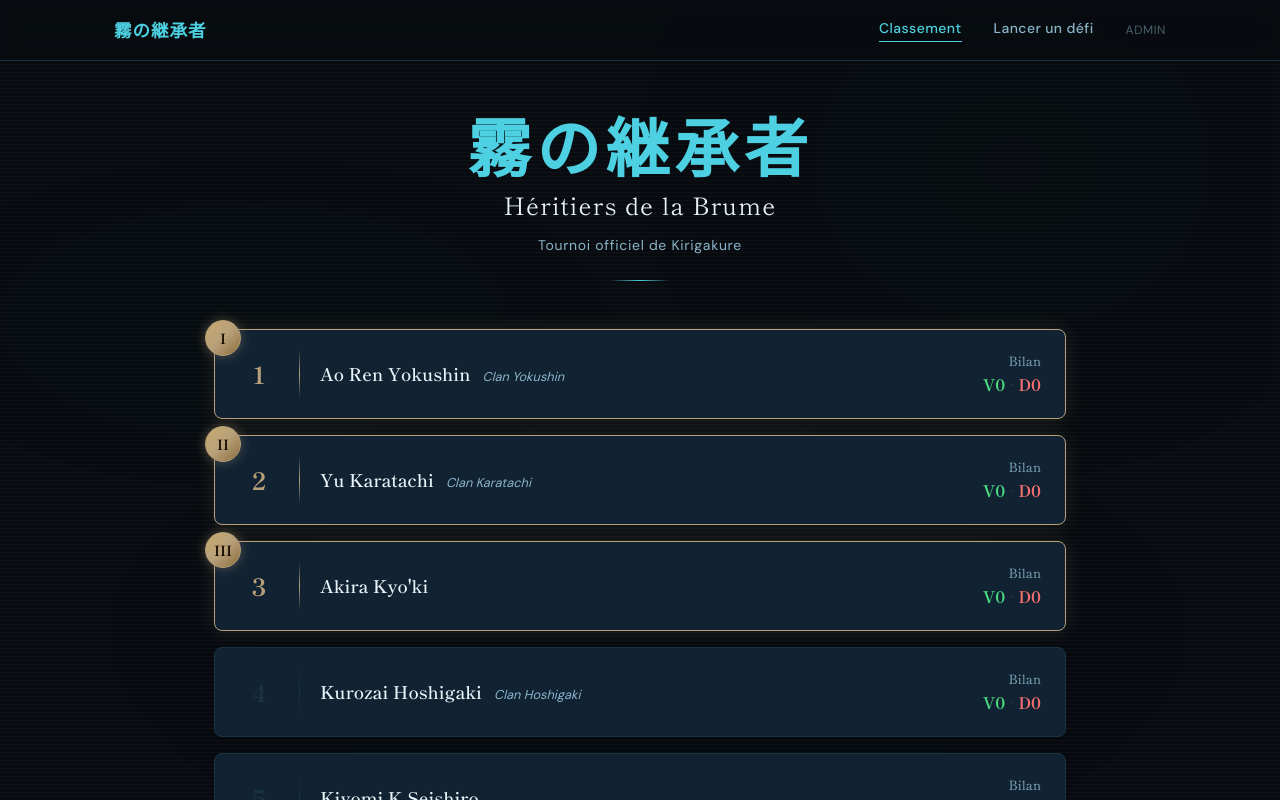
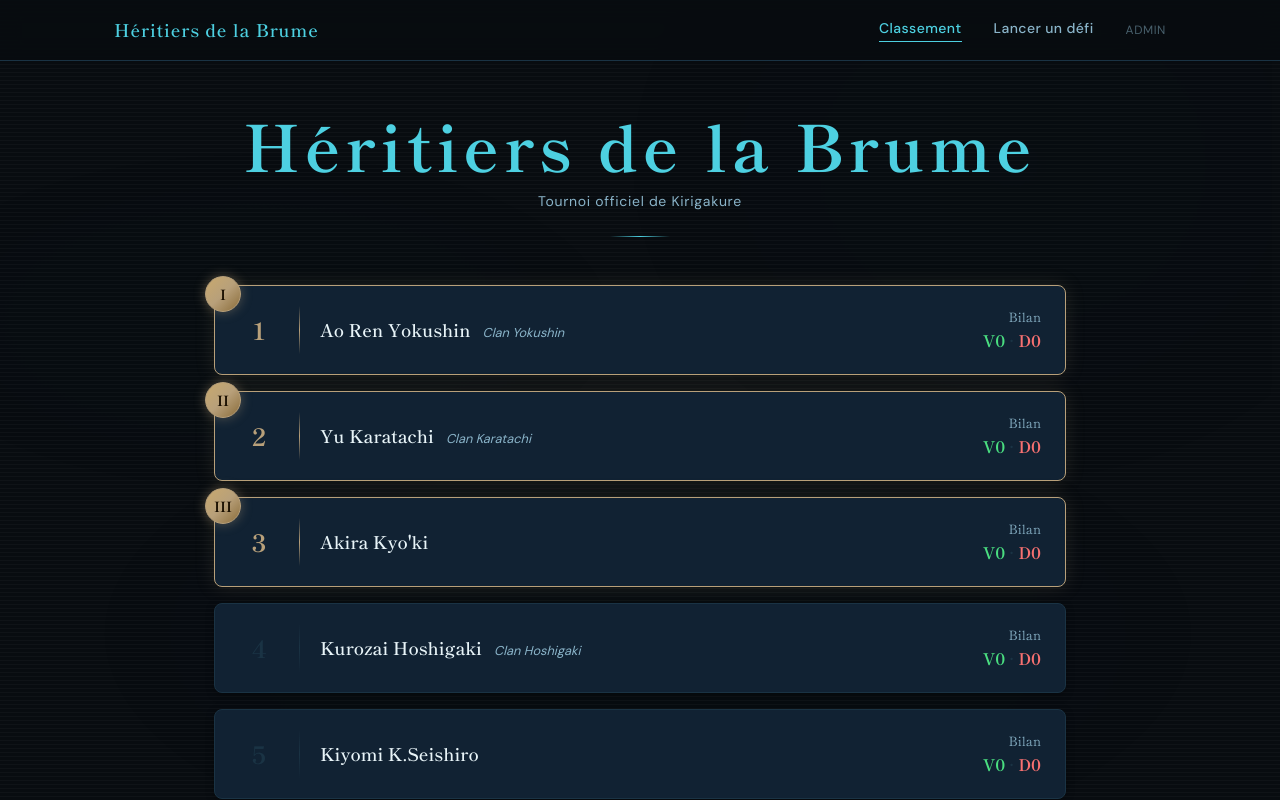
Before and after one commit to zodtitus/Heritierdelabrume, a Next.js app: page / in a window 1280 px wide. Shown: the top 800 px of the page. Built offline with nearby package versions, Linux system fonts and the light colour scheme.

Commit message:
fix: suppression des kanji — texte en français uniquement

```diff
--- a/app/page.tsx
+++ b/app/page.tsx
@@ -20,18 +20,8 @@ export default function HomePage() {
           margin: 0,
           lineHeight: 1.1,
         }}>
-          霧の継承者
+          Héritiers de la Brume
         </h1>
-        <h2 style={{
-          fontFamily: 'var(--font-shippori), Georgia, serif',
-          fontSize: 'clamp(1.1rem, 2.5vw, 1.5rem)',
-          fontWeight: 400,
-          color: 'var(--color-pearl)',
-          margin: '0.5rem 0 0',
-          letterSpacing: '0.05em',
-        }}>
-          Héritiers de la Brume
-        </h2>
         <p style={{ fontSize: '0.875rem', color: 'var(--color-silver)', marginTop: '0.75rem', letterSpacing: '0.05em' }}>
           Tournoi officiel de Kirigakure
         </p>
--- a/components/NavBar.tsx
+++ b/components/NavBar.tsx
@@ -36,7 +36,7 @@ export default function NavBar() {
             letterSpacing: '0.05em',
             fontWeight: 600,
           }}>
-            霧の継承者
+            Héritiers de la Brume
           </span>
         </Link>
 
```
